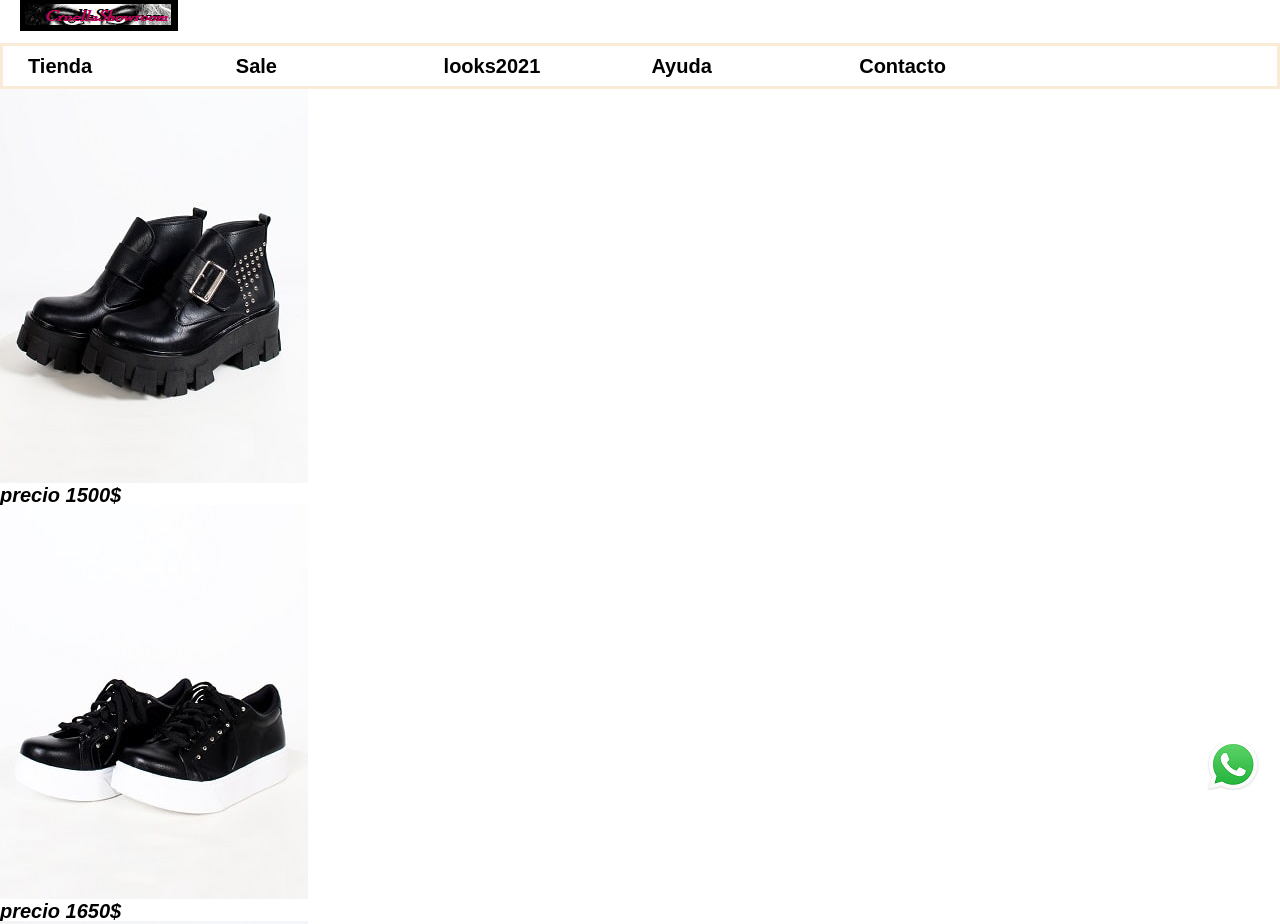
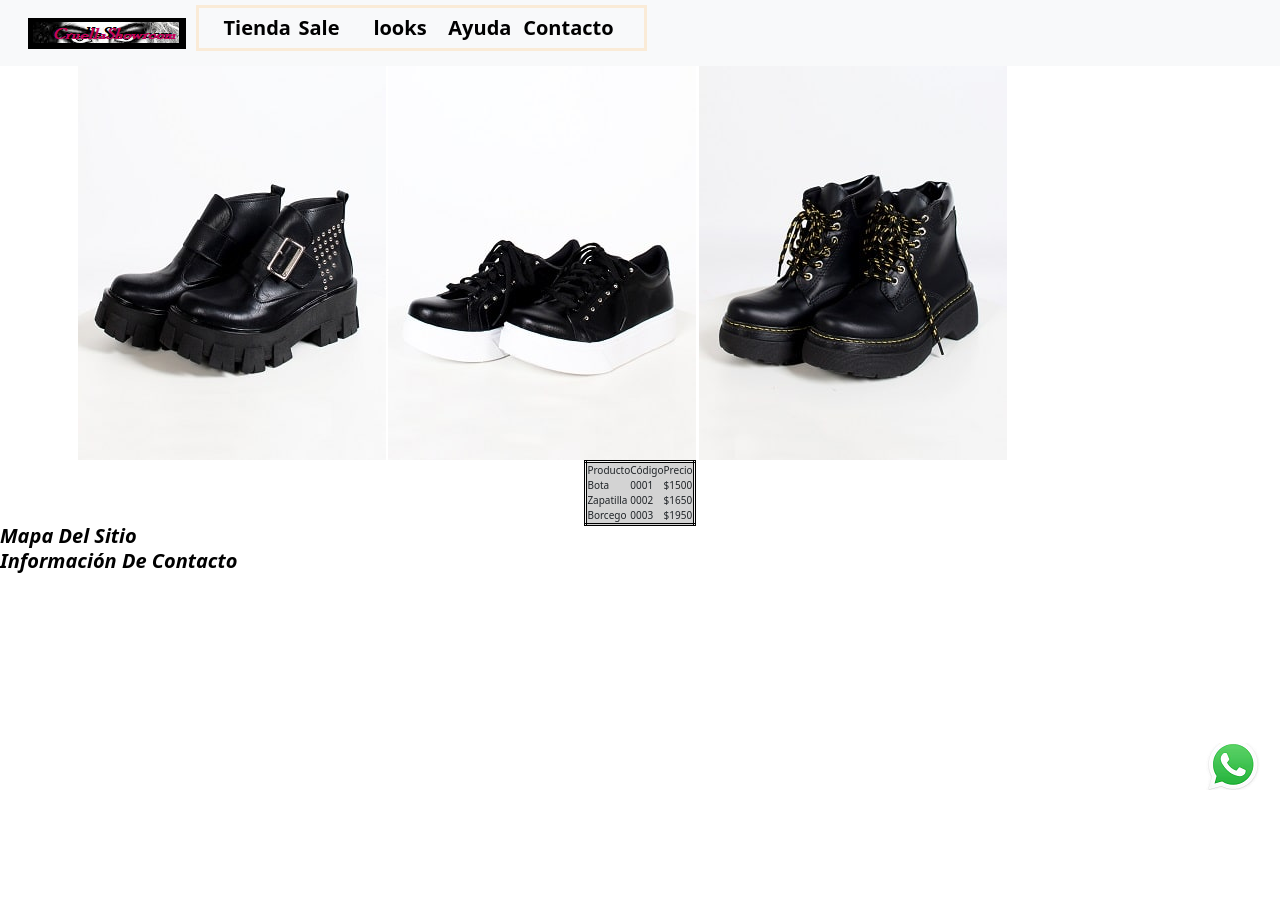
Before and after one commit to coderbal/miPROYECTOCODERBAL, a website: page sale.html in a window 1280 px wide. Shown: the top 924 px of the page. After the commit the page ends 800 px from the top, so only its background shows below. Drawn offline with nearby package versions, Linux system fonts and the light colour scheme.

Commit message:
correccion

```diff
--- /dev/null
+++ b/_navBar.scss
@@ -0,0 +1,56 @@
+// nav para los html
+
+
+nav{
+	ul{
+
+		font-size: $font-size-medium;
+		list-style: none;
+		padding: 5px;
+		border: solid;
+		border-color: $bg-white;
+		color: $bg-fondo;
+	}
+
+	li{
+		list-style-type: none;
+		list-style-position: inside;
+		display: inline-block;
+		width: $w-16;
+		position: relative;
+	}
+
+	a{
+		font-style: normal;
+		font-weight: $font-bold;
+		line-height: 3rem;
+		text-decoration: none;
+		margin-left: 2rem;
+		color: $bg-dark;
+	}
+}
+
+
+nav ul li a:hover{
+	background-color: $bg-pinksoft;
+}
+
+
+
+ul ul{
+	position: absolute;
+	display: none;
+}
+
+ul ul li{
+	display: block;
+}
+
+ul li:hover ul{
+	display: block;
+}
+
+
+a.activa{
+	text-decoration: none;
+}
--- a/sale.html
+++ b/sale.html
@@ -7,17 +7,21 @@
 		<meta name="description" content="cruellashowroom- indumentaria y accesorios. Descubrí nuestra nueva temporada Primavera Verano de Ropa Femenina. ¡Venta al por Mayor y menos! Envíos a todo el País. ">
 		<meta name="keywords" content="ropa, indumentaria, femenina, vestimenta, mayorista, minorista, accesorios, sale, sale indumentaria">
 		<meta name="autor" content="autor.com.ar">
+		<link href="https://cdn.jsdelivr.net/npm/bootstrap@5.1.1/dist/css/bootstrap.min.css" rel="stylesheet" integrity="sha384-F3w7mX95PdgyTmZZMECAngseQB83DfGTowi0iMjiWaeVhAn4FJkqJByhZMI3AhiU" crossorigin="anonymous">
 		<link rel="stylesheet" href="css/main.css">
 	</head>
 	<body>
 		<header>
-			<nav>
-				<div>
-					<a href="index.html">
-						<img src="img/logo.png" alt="logo Cruellashowroom">
-					</a>
-				</div>
-				<ul>
+			<nav class="navbar navbar-expand-md navbar-light bg-light">
+			  <div class="container-fluid">
+			    <a class="navbar-brand" href="index.html">
+			    	<img src="img/logo.png" alt="logo Cruellashowroom">
+			    </a>
+			    <button class="navbar-toggler" type="button" data-bs-toggle="collapse" data-bs-target="#navbarNavAltMarkup" aria-controls="navbarNavAltMarkup" aria-expanded="false" aria-label="Toggle navigation">
+			      <span class="navbar-toggler-icon"></span>
+			    </button>
+			    <div class="collapse navbar-collapse" id="navbarNavAltMarkup">
+			      <ul>
 					<li>
 						<a href="tienda.html">Tienda</a>
 					</li>
@@ -25,7 +29,7 @@
 						<a href="sale.html">Sale</a>
 					</li>
 					<li>
-						<a href="looks2021.html">looks2021</a>
+						<a href="looks2021.html">looks</a>
 					</li>
 					<li>
 						<a href="comocomprar.html">Ayuda</a>
@@ -34,21 +38,16 @@
 						<a href="contacto.html">Contacto</a>
 					</li>
 				</ul>
+			    </div>
+			  </div>
 			</nav>
 		</header>
 		<main>
-			<div>
+			<article class="container">
 				<img class="agrandar" src="img/bota.jpg" alt="botaDescuento">
-				<h1>precio 1500$</h1>
-		 	</div>
-			<div>
 				<img class="agrandar" src="img/zapatilla.jpg" alt="zapatillaDescuento">
-				<h1>precio 1650$</h1>
-			</div>
-			<div>
 				<img class="agrandar" src="img/borcego.jpg" alt="bocegoDescuento">
-				<h1>precio 1950$</h1>
-			</div>
+			</article>
 		</main>
 	 	<div>
 	 		<section>
--- a/scss/_content.scss
+++ b/scss/_content.scss
@@ -208,8 +208,7 @@ main{
 		grid-template-areas: "header header header" "main main main" "footer footer footer";
 		grid-column-gap: 1px;
     	grid-row-gap: 1px;
-	}
-  }
+}
 
 @media only screen and (min-width: 1024px){
 	body{
@@ -221,6 +220,8 @@ main{
 	}
 }
 
+
+
 header{
  grid-area: header;
 }
@@ -229,6 +230,12 @@ header{
 	cursor: pointer;
 	transform: scale(1.5);
 }
+
+
+.container{
+	display: flex;
+}
+
 
 
 @for $i from 1 through 3{
```
Also changed, not shown: comocomprar.html (+14 -8 lines), contacto.html (+14 -8 lines), index.html (+14 -8 lines), looks2021.html (+14 -12 lines), tienda.html (+14 -8 lines).
